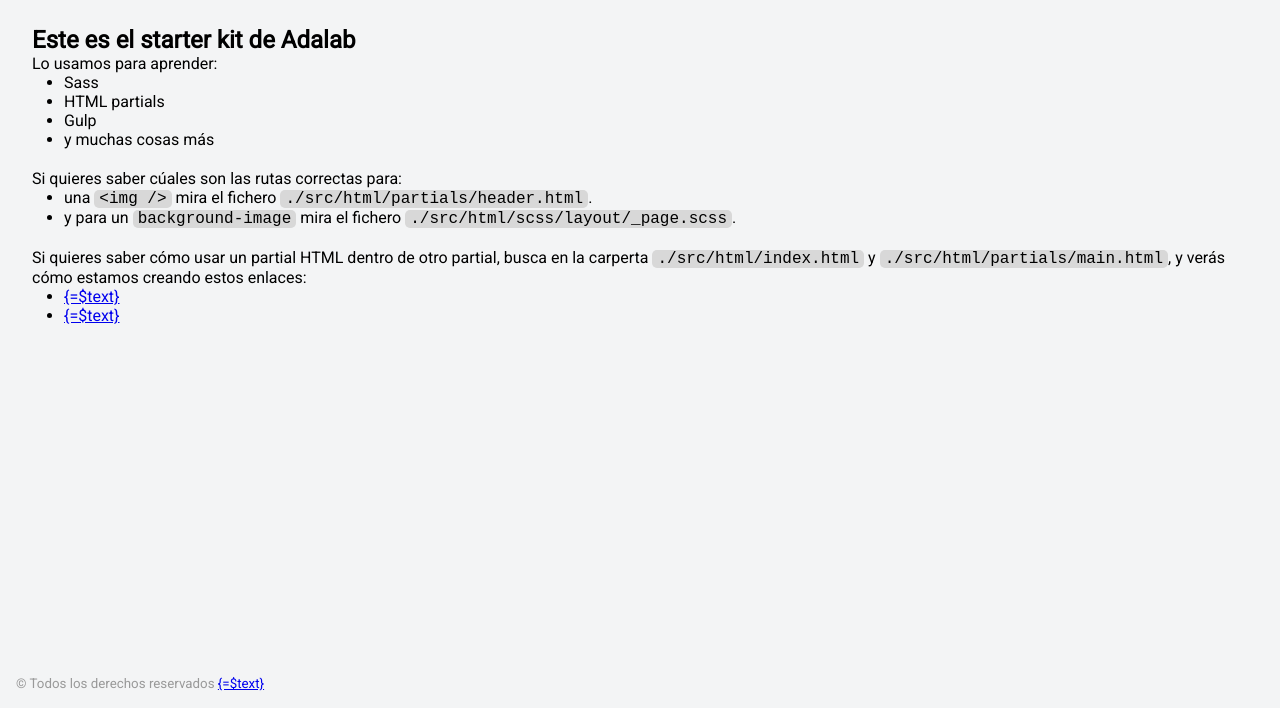
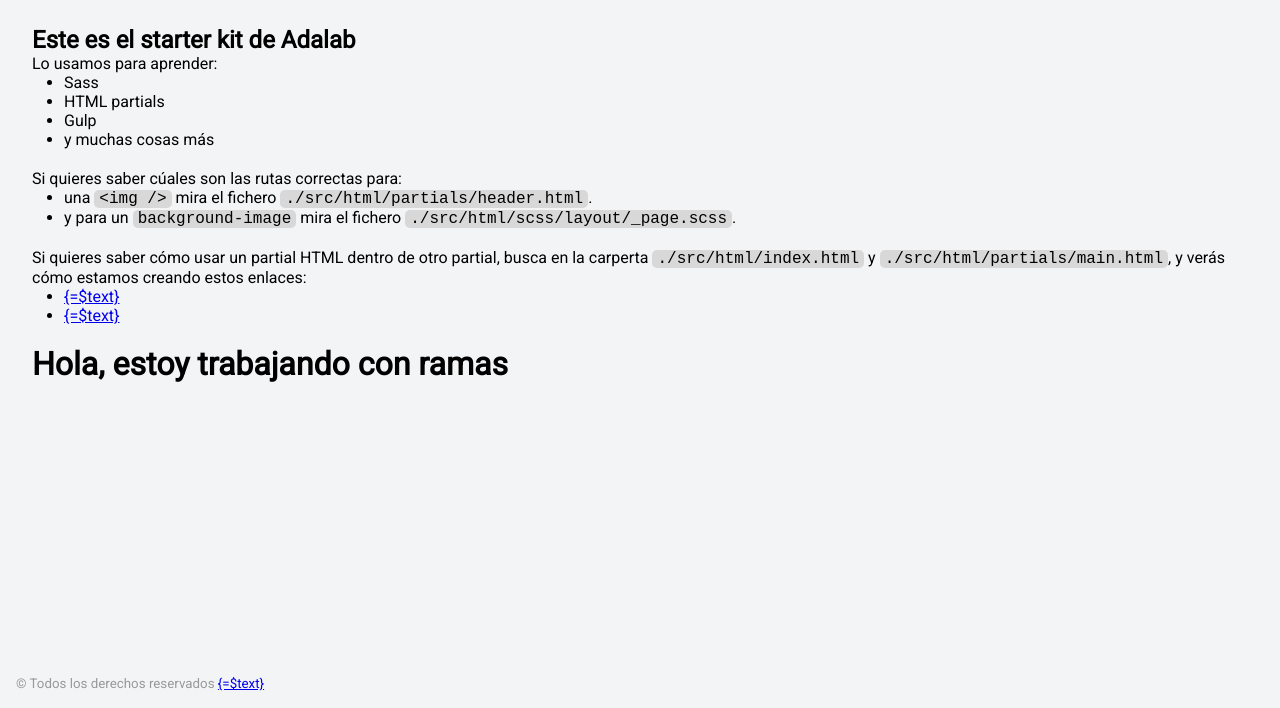
Before and after one commit to ytaylor/leccion-git-promo-51, a website built with Vite: page src/index.html in a window 1280 px wide. Shown: the part 92-800 px from the top of the page. Built offline with nearby package versions, Linux system fonts and the light colour scheme; files whose address does not match are found by name.

Commit message:
Add title

```diff
--- a/src/index.html
+++ b/src/index.html
@@ -15,6 +15,7 @@
     <load src="./partials/header.html" title="Bienvenidos a Adalab" />
     <load src="./partials/main.html" />
     <load src="./partials/footer.html" />
+    <h1>Hola, estoy trabajando con ramas</h1>
   </div>
   <script src="./js/main.js"></script>
 </body>
```
